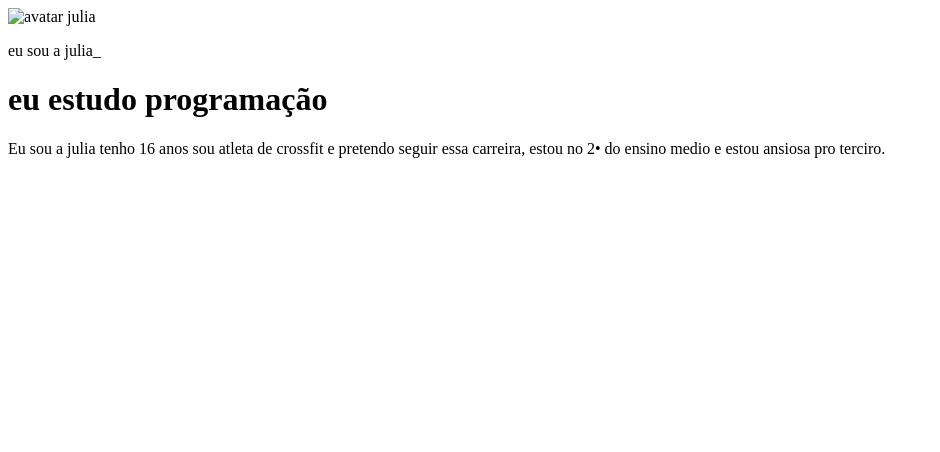
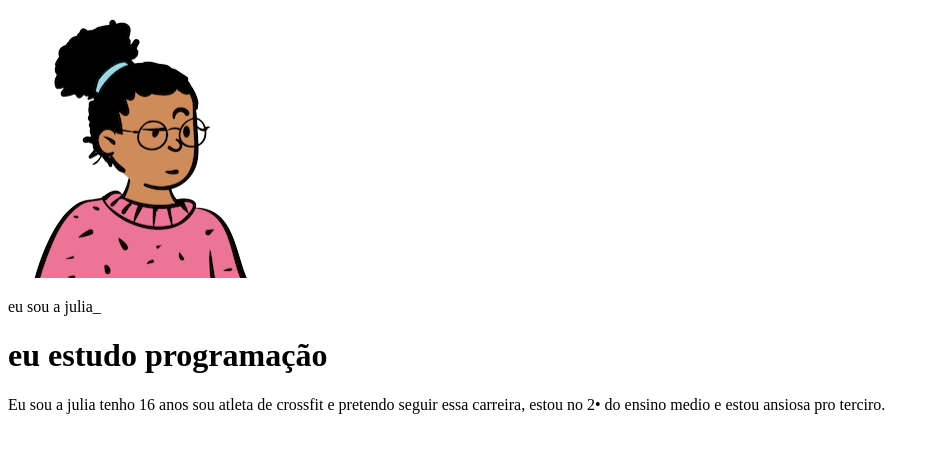
Before and after one commit to juliamirandamendonca/3T-2D, a plain HTML site: page index.html in a window 1280 px wide. Shown: the whole page, without its empty margins (0-940 px from the left). Drawn offline with Linux system fonts and the light colour scheme.

Commit message:
julia miranda

```diff
--- a/index.html
+++ b/index.html
@@ -1,15 +1,20 @@
 <!DOCTYPE html>
 <html lang="pt-br">
+
 <head>
     <meta charset="UTF-8">
     <meta name="viewport" content="width=device-width, initial-scale=1.0">
+    <link rel="stylesheet" href="style.css">
     <title>Document</title>
+
 </head>
 <body>
-<img src=" avatar-perfil.png" alt="avatar julia">
+    <header>
+<img src="img/avatar-perfil.png" alt="avatar julia">
 
     <p>eu sou a julia_</p>
     <h1>eu estudo programação</h1>
     <p> Eu sou a julia tenho 16 anos sou atleta de crossfit e pretendo seguir essa carreira, estou no 2• do ensino medio e estou ansiosa pro terciro. </p>
+    </header>
 </body>
 </html>
```
